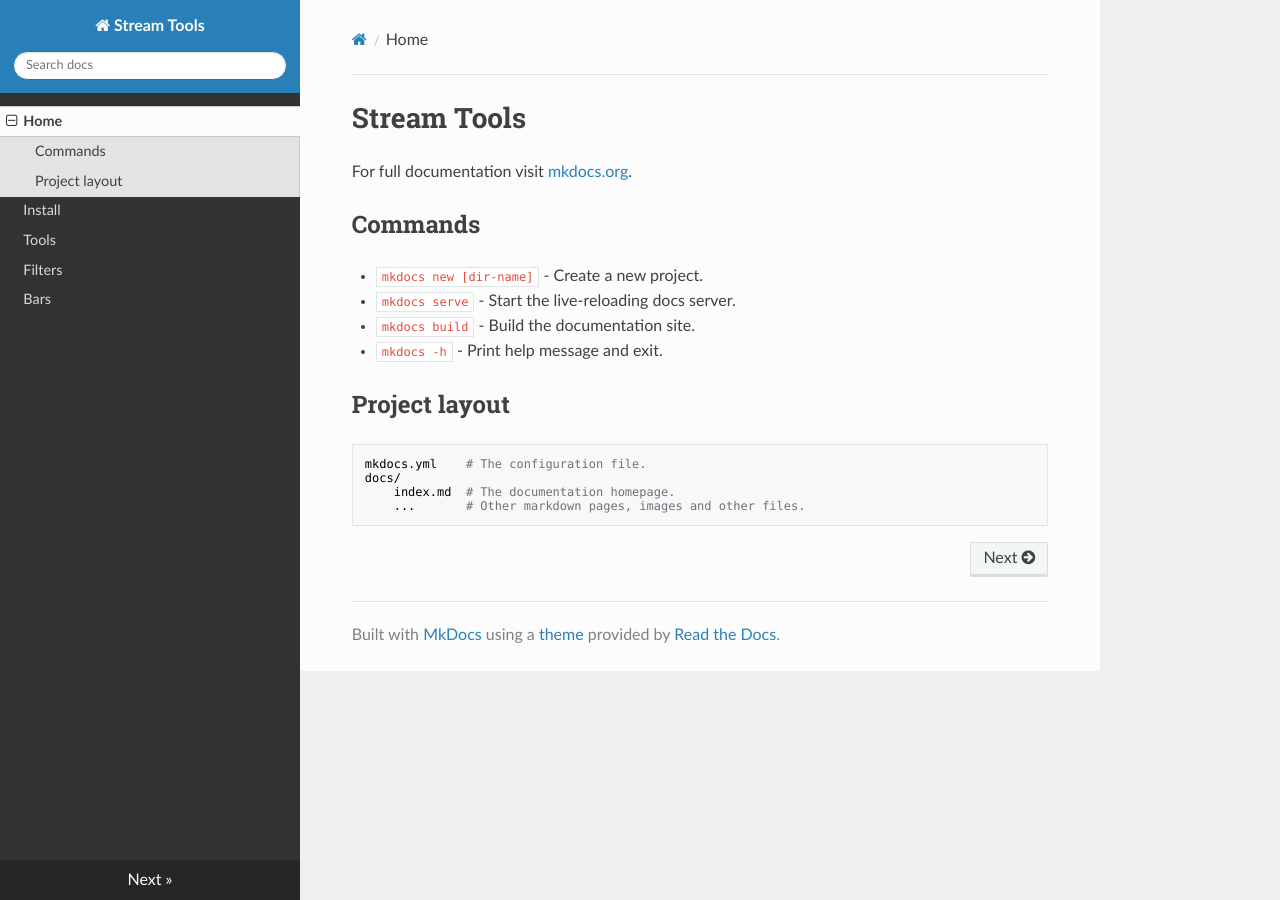
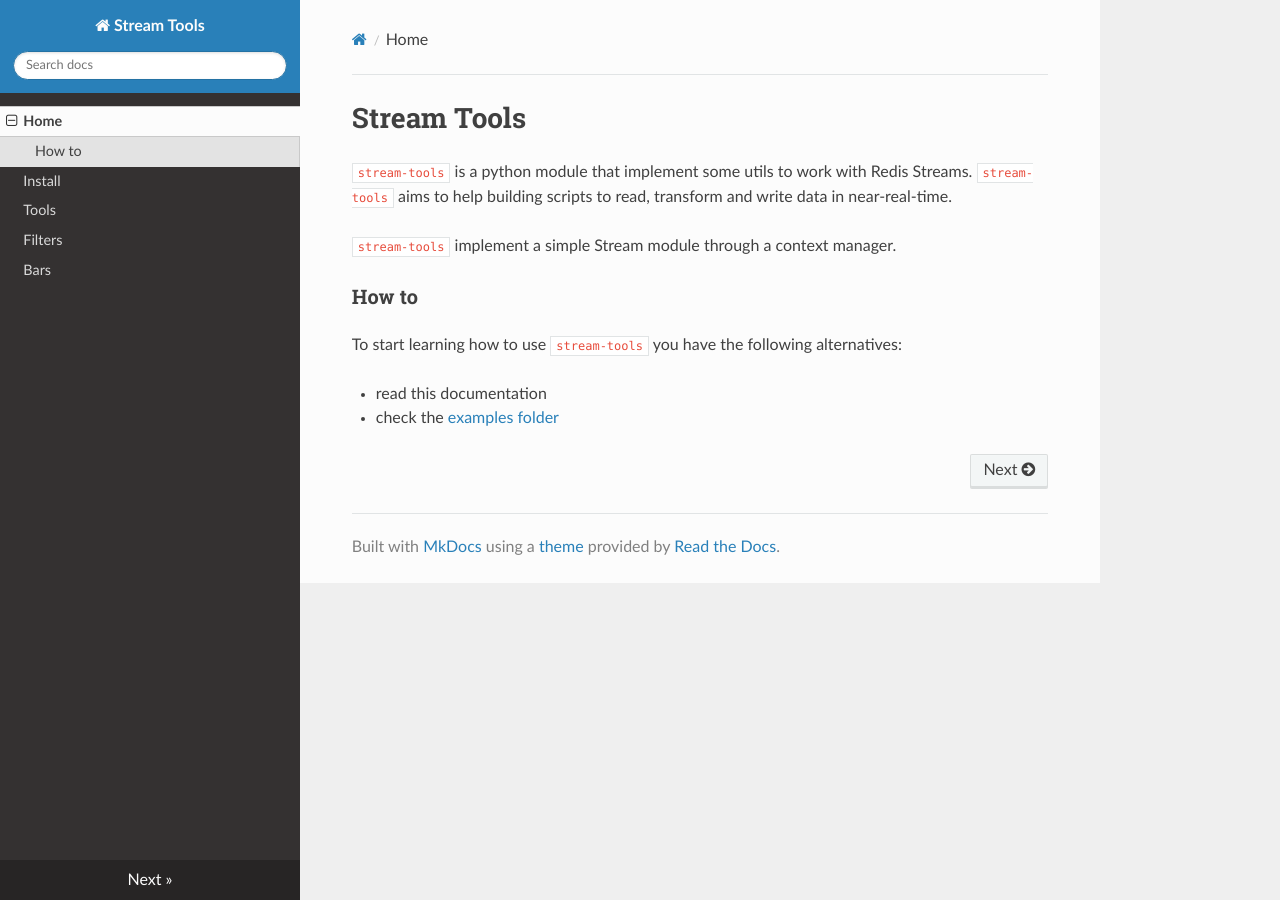
Before and after one commit to deltaleap/stream-tools, an MkDocs documentation site: the page built from docs/index.md, in a window 1280 px wide. Built offline with MkDocs 1.6.1, drawn with Linux system fonts in a browser that asks for light colours; nearby versions of some CDN libraries.

```diff
--- a/docs/index.md
+++ b/docs/index.md
@@ -1,17 +1,13 @@
 # Stream Tools
 
-For full documentation visit [mkdocs.org](https://www.mkdocs.org).
+`stream-tools` is a python module that implement some utils to work with Redis Streams.
+`stream-tools` aims to help building scripts to read, transform and write data in near-real-time.
 
-## Commands
+`stream-tools` implement a simple Stream module through a context manager.
 
-* `mkdocs new [dir-name]` - Create a new project.
-* `mkdocs serve` - Start the live-reloading docs server.
-* `mkdocs build` - Build the documentation site.
-* `mkdocs -h` - Print help message and exit.
+### How to
 
-## Project layout
+To start learning how to use `stream-tools` you have the following alternatives:
 
-    mkdocs.yml    # The configuration file.
-    docs/
-        index.md  # The documentation homepage.
-        ...       # Other markdown pages, images and other files.
+* read this documentation
+* check the [examples folder](https://github.com/deltaleap/stream-tools/tree/main/examples)
```
Also changed, not shown: README.md (+40 -75 lines), docs/install.md (+10 -0 lines), docs/tools.md (+72 -0 lines), docs/assets/join_time_catch.png (renamed from assets/join_time_catch.png), docs/assets/join_update_state.png (renamed from assets/join_update_state.png), docs/assets/merge.png (renamed from assets/merge.png).
